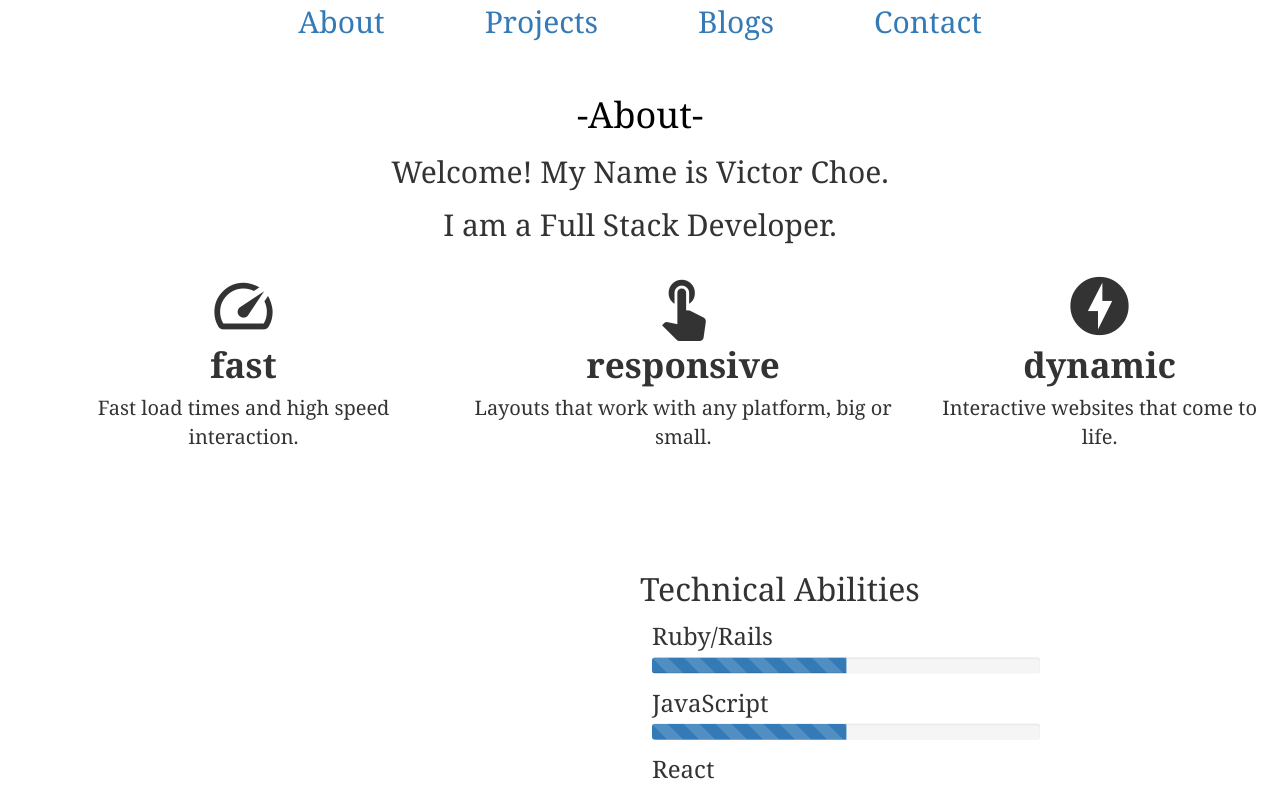
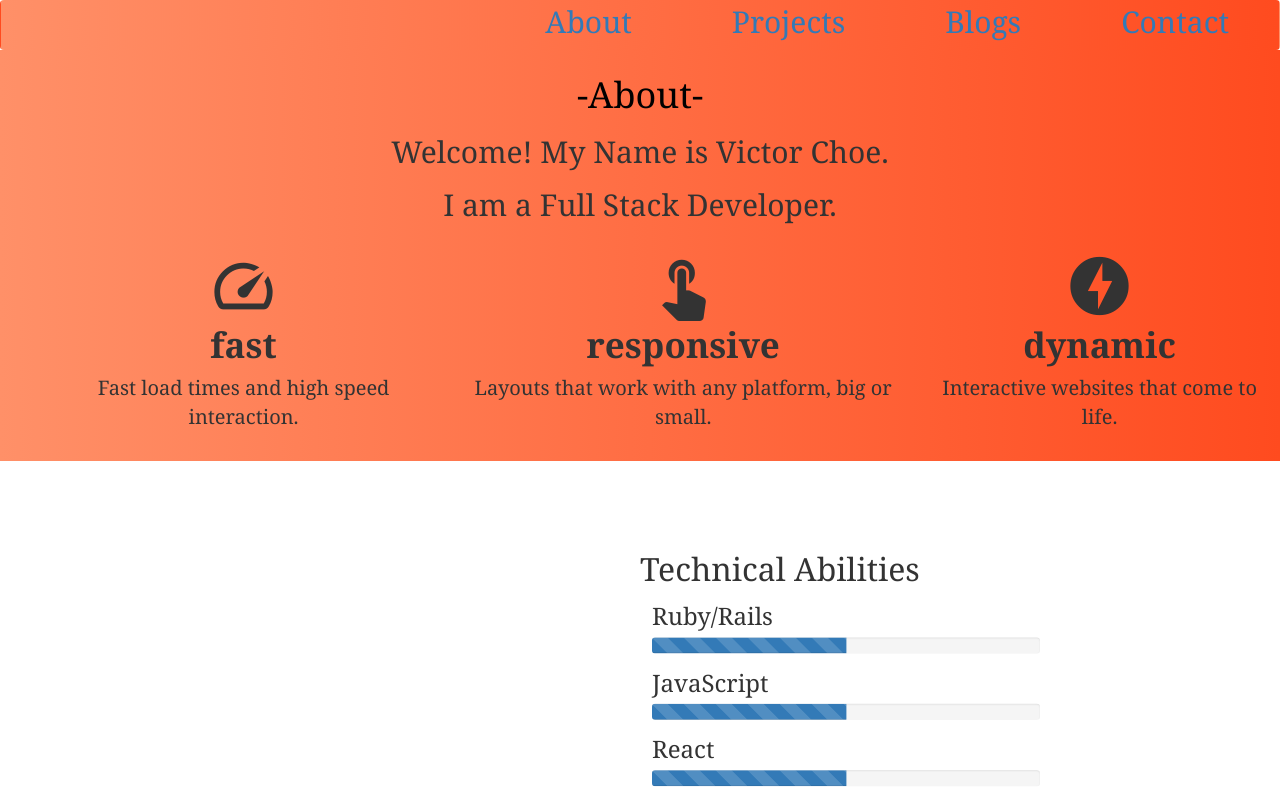
Before and after one commit to vchoe89/discard, a React (Create React App) app: page /about in a window 1280 px wide. Shown: the top 788 px of the page. Built offline with nearby package versions, Linux system fonts and the light colour scheme.

Commit message:
color detail on about page

```diff
--- a/src/App.css
+++ b/src/App.css
@@ -34,12 +34,16 @@
 }
 
 #navibar{
-  position: absolute;
-  left: 50%;
-  transform: translatex(-50%);
-  overflow: hidden;
+
+  float: right;
 }
 
+#full-navbar{
+  background: #ff4b1f;  /* fallback for old browsers */
+background: -webkit-linear-gradient(to right, #ff9068, #ff4b1f);  /* Chrome 10-25, Safari 5.1-6 */
+background: linear-gradient(to right, #ff9068, #ff4b1f); /* W3C, IE 10+/ Edge, Firefox 16+, Chrome 26+, Opera 12+, Safari 7+ */
+margin-bottom: 0;
+}
 
 
 
@@ -122,6 +126,14 @@
 
 #about__container{
   position: relative;
+
+}
+
+#about-page{
+  background: #ff4b1f;  /* fallback for old browsers */
+background: -webkit-linear-gradient(to right, #ff9068, #ff4b1f);  /* Chrome 10-25, Safari 5.1-6 */
+background: linear-gradient(to right, #ff9068, #ff4b1f); /* W3C, IE 10+/ Edge, Firefox 16+, Chrome 26+, Opera 12+, Safari 7+ */
+
 }
 
 #wallpaper{
--- a/src/App.js
+++ b/src/App.js
@@ -13,7 +13,7 @@ import Contact from './components/Contact.js'
 function App() {
   return (
     <Router>
-      <Navibar sticky='top'/>
+      <Navibar />
       <Switch>
         <Route  path='/about' component={About} />
         <Route exact path='/projects' component={Projects} />
--- a/src/components/Navibar.js
+++ b/src/components/Navibar.js
@@ -5,13 +5,13 @@ class Navibar extends React.Component{
 
   render(){
     return(
-      <Navbar bg='dark' variant='dark' >
+      <Navbar id='full-navbar'>
         <div id='navibar'>
-            <a id='navlink-link' href="/about">About</a>
-              <a id='navlink-link' href='/projects'>Projects</a>
-                <a id='navlink-link' href='/blogs'>Blogs</a>
-                  <a id='navlink-link' href='/contact'>Contact</a>
-            </div>
+          <a id='navlink-link' href="/about">About</a>
+          <a id='navlink-link' href='/projects'>Projects</a>
+          <a id='navlink-link' href='/blogs'>Blogs</a>
+          <a id='navlink-link' href='/contact'>Contact</a>
+        </div>
       </Navbar>
     )
   }
```
